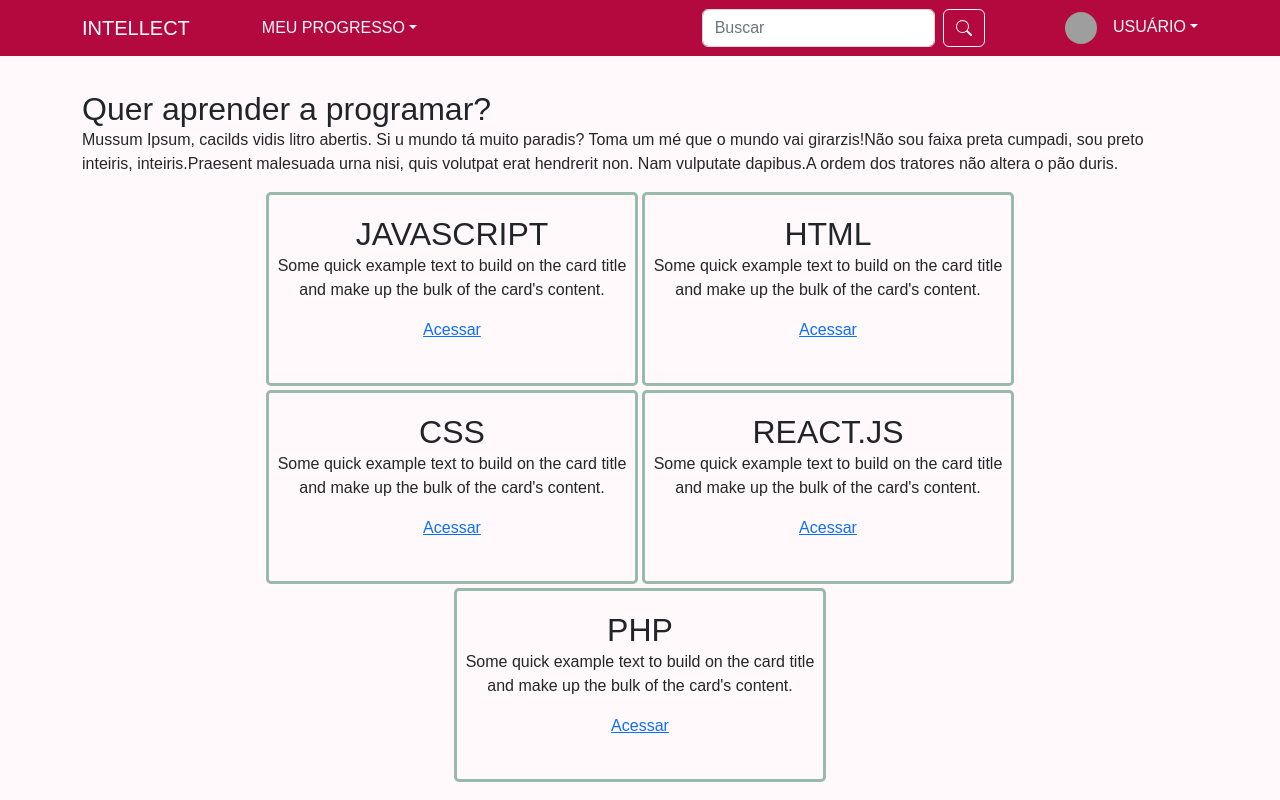
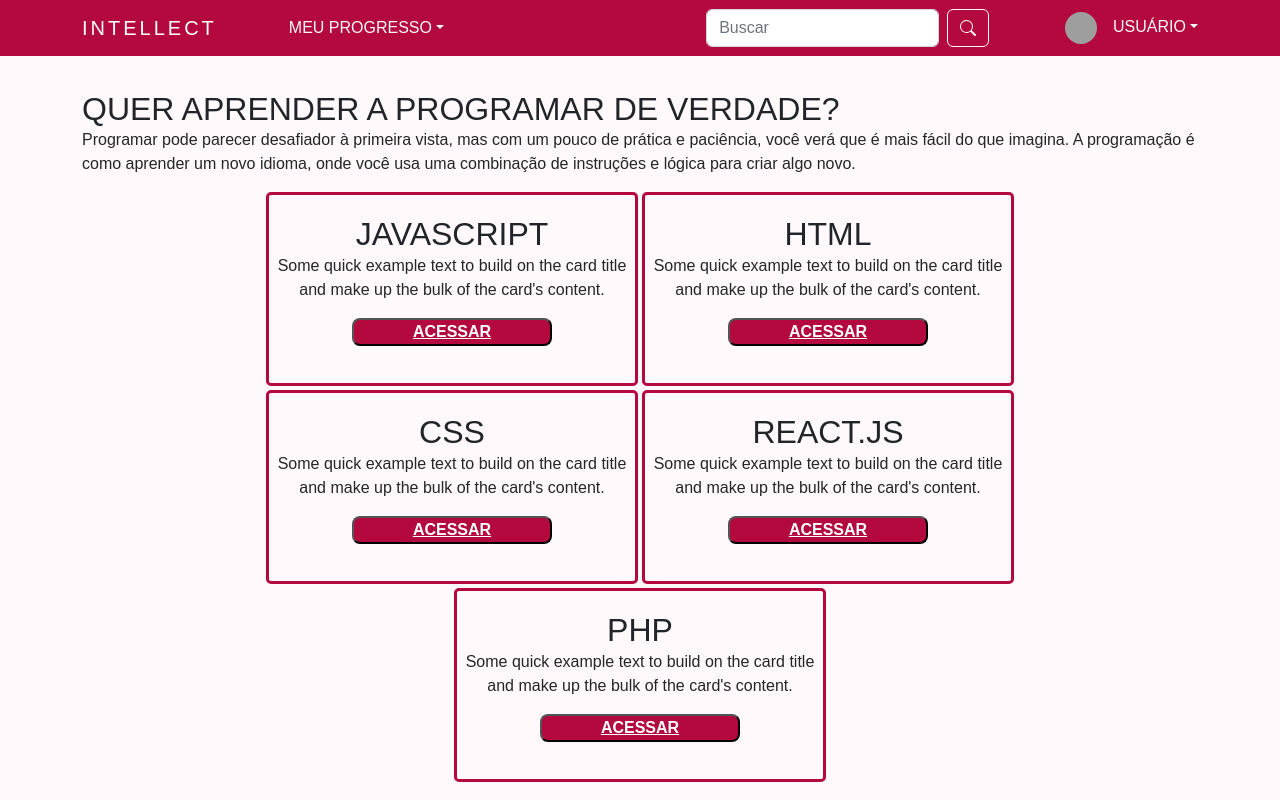
Before and after one commit to RafaelluzX/EscolaIntellect, a React (Create React App) app: page /Cursos in a window 1280 px wide. Shown: the top 800 px of the page. Built offline with nearby package versions, Linux system fonts and the light colour scheme; no server answers; grey boxes are pictures that could not be loaded.

Commit message:
botoes estilizados

```diff
--- a/public/style/css_geral.css
+++ b/public/style/css_geral.css
@@ -18,10 +18,11 @@
 
 body{
     background-color: var(--color4);
+    font-family: Cambria, Cochin, Georgia, Times, 'Times New Roman', serif;
+
     }
-    /*
-    font-family: var(--ff);
-}
+
+
 
 .navbar {
     background-color: var(--color1);
--- a/src/components/Card.jsx
+++ b/src/components/Card.jsx
@@ -9,7 +9,9 @@ const Card = (props) => {
         Some quick example text to build on the card title and make up the bulk
         of the card's content.
       </p>
-      <a href="#">Acessar</a>
+      <button className="buttonCard"><a href="#">Acessar</a></button>
+
+
     </div>
   );
 };
--- a/src/pages/Cursos.jsx
+++ b/src/pages/Cursos.jsx
@@ -27,13 +27,10 @@ function Cursos() {
       <Navbar />
       <div>
         <section className="presentation-class-courses container mt-4">
-          <h2 className="title-presentation">Quer aprender a programar?</h2>
+          <h2 className="title-presentation">QUER APRENDER A PROGRAMAR DE VERDADE?</h2>
           <p className="description-section">
-            Mussum Ipsum, cacilds vidis litro abertis. Si u mundo tá muito
-            paradis? Toma um mé que o mundo vai girarzis!Não sou faixa preta
-            cumpadi, sou preto inteiris, inteiris.Praesent malesuada urna nisi,
-            quis volutpat erat hendrerit non. Nam vulputate dapibus.A ordem dos
-            tratores não altera o pão duris.{" "}
+          Programar pode parecer desafiador à primeira vista, mas com um pouco de prática e paciência, você verá que é mais fácil do que imagina. A programação é como aprender um novo idioma,
+           onde você usa uma combinação de instruções e lógica para criar algo novo.{" "}
           </p>
         </section>
         <section className="cards-courses container d-flex flex-wrap gap-1 justify-content-center">
--- a/src/styles/card.css
+++ b/src/styles/card.css
@@ -7,9 +7,49 @@
     border: solid #98B9AB;
     padding-top: 10px;
     border-radius: 5px;
+    border-color: #B3093F;
 }
 
 .cards H2 {
     text-transform: uppercase;
 
 }
+
+.buttonCard{
+    border-radius: 8px;
+    min-width: 200px;
+    margin: 0 auto;
+    background-color: #B3093F;
+
+}
+
+.buttonCard a {
+    color: white;
+}
+
+.title-experts-presentation{
+    text-transform: uppercase;
+}
+
+@keyframes slide-in {
+    0% {
+      opacity: 0;
+      transform: translateX(-100%);
+    }
+    100% {
+      opacity: 1;
+      transform: translateX(0);
+    }
+  }
+
+  .buttonCard,.cards {
+    animation: slide-in 1s ease-in-out;
+  }
+
+  .buttonCard {
+    transition: transform 0.3s ease;
+  }
+
+  .buttonCard:hover {
+    transform: scale(1.1);
+  }
```
